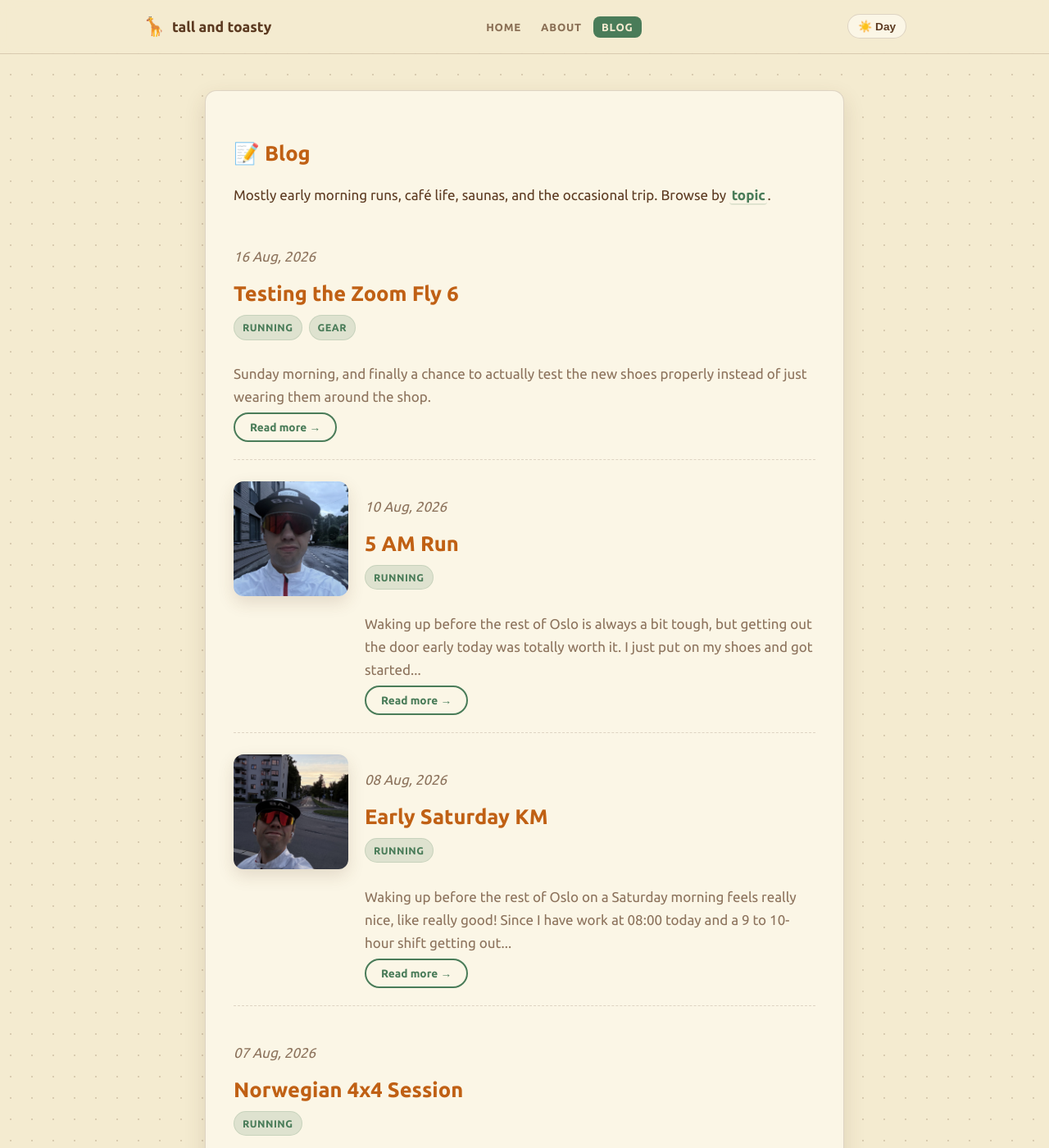
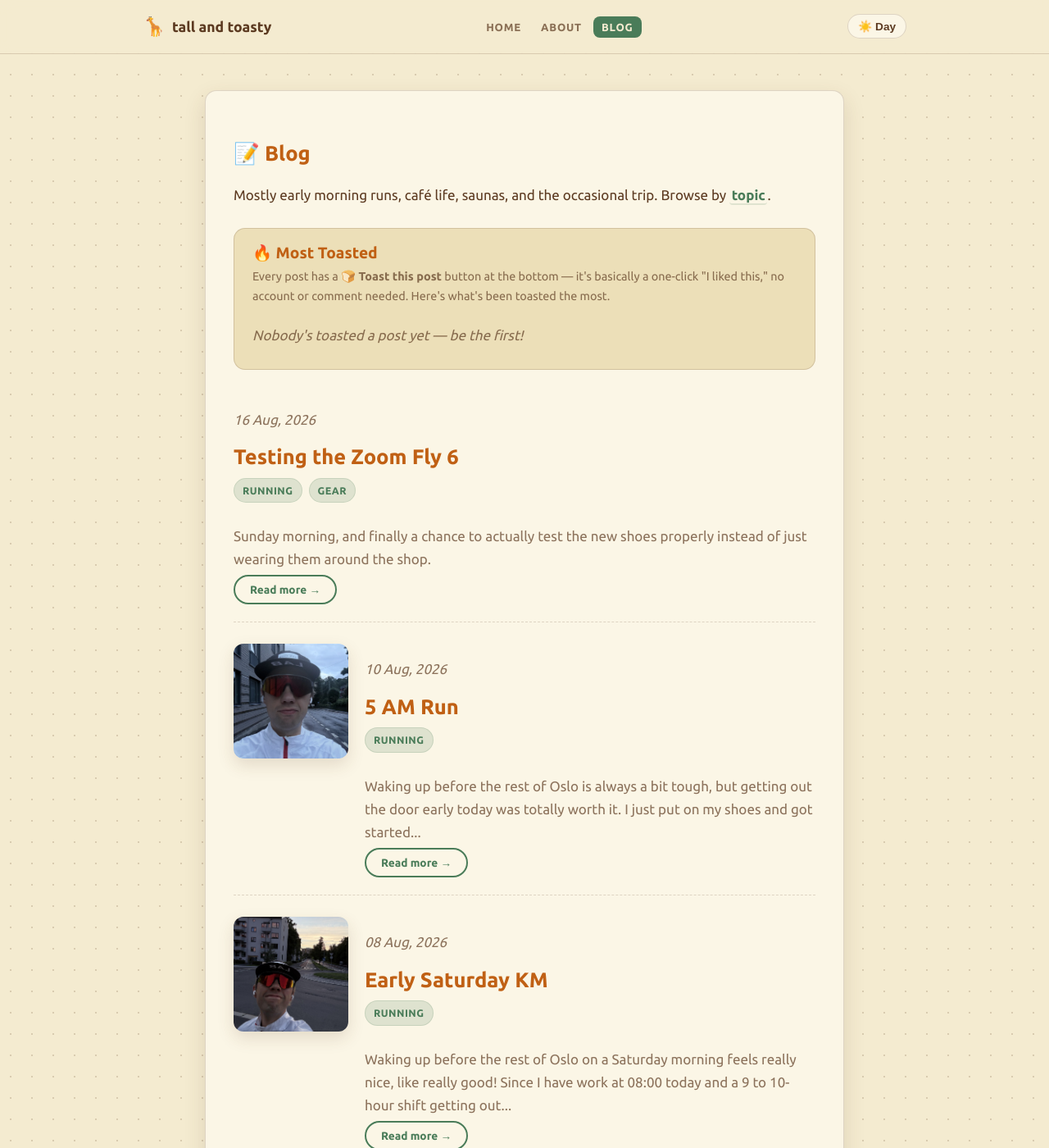
Before and after one commit to markuslyngmo/tallandtoasty, a Jekyll site: the page built from blog/index.html, in a window 1280 px wide and 1400 px high. Shown: the whole window at 82% size. Built offline with Jekyll 4.4.1, drawn with Linux system fonts in a browser that asks for light colours; the list of posts is cut into pages by our own code; comment, search, counter and statistics services are not loaded.

Commit message:
Add Most Toasted leaderboard to the blog page
Fetches each post's toast count from the abacus counter API, ranks
the top 5 with medal emoji, and links straight to the posts. Includes
an explainer of what "toasting" a post means for anyone unfamiliar
with the feature.

Co-Authored-By: Claude Sonnet 5 <noreply@anthropic.com>

```diff
--- a/assets/css/main.css
+++ b/assets/css/main.css
@@ -359,6 +359,25 @@ code { background: var(--bg-deep); padding: 0.15em 0.4em; border-radius: 5px; fo
 .page-frame h2 { margin-top: 2em; padding-top: 0.4em; border-top: 1px dashed var(--line); }
 .page-frame h2:first-of-type { border-top: none; }
 
+/* ---------- Most Toasted leaderboard ---------- */
+.most-toasted {
+  margin: 26px 0 6px;
+  padding: 18px 22px;
+  background: var(--bg-deep);
+  border: 1px solid var(--line);
+  border-radius: var(--radius);
+}
+.most-toasted h2 { margin: 0 0 6px; padding: 0; border: none; font-size: 1.2rem; }
+.most-toasted > p { margin: 0; color: var(--text-dim); font-size: 0.9rem; }
+.toast-leaderboard { list-style: none; margin: 14px 0 0; padding: 0; display: flex; flex-direction: column; }
+.toast-leaderboard-item { display: flex; align-items: center; gap: 12px; padding: 9px 0; border-bottom: 1px dashed var(--line); }
+.toast-leaderboard-item:last-child { border-bottom: none; }
+.tl-rank { font-weight: 800; width: 26px; text-align: center; flex-shrink: 0; }
+.tl-title { flex: 1; min-width: 0; font-weight: 700; color: var(--heading); border: none; background: none; padding: 0; }
+.tl-title:hover { background: none; color: var(--accent); }
+.tl-count { color: var(--text-dim); font-size: 0.85rem; white-space: nowrap; flex-shrink: 0; }
+.toast-leaderboard-status { color: var(--text-dim); font-style: italic; padding: 8px 0; }
+
 /* ---------- Blog list ---------- */
 .full-post { margin: 3em 0; padding-bottom: 3em; border-bottom: 1px dashed var(--line); }
 .full-post:first-of-type { margin-top: 1.5em; }
--- /dev/null
+++ b/assets/js/toast-leaderboard.js
@@ -0,0 +1,63 @@
+(function () {
+  "use strict";
+
+  var list = document.getElementById("toast-leaderboard");
+  var posts = window.ttPosts;
+  if (!list || !posts || !posts.length) return;
+
+  var namespace = "tallandtoasty";
+
+  function setStatus(text) {
+    list.innerHTML = "";
+    var li = document.createElement("li");
+    li.className = "toast-leaderboard-status";
+    li.textContent = text;
+    list.appendChild(li);
+  }
+
+  Promise.all(
+    posts.map(function (post) {
+      return fetch("https://abacus.jasoncameron.dev/get/" + namespace + "/" + post.slug)
+        .then(function (r) { return r.json(); })
+        .then(function (data) { return { post: post, count: data.value || 0 }; })
+        .catch(function () { return { post: post, count: 0 }; });
+    })
+  ).then(function (results) {
+    var toasted = results.filter(function (r) { return r.count > 0; });
+    toasted.sort(function (a, b) { return b.count - a.count; });
+    var top = toasted.slice(0, 5);
+
+    if (!top.length) {
+      setStatus("Nobody's toasted a post yet — be the first!");
+      return;
+    }
+
+    list.innerHTML = "";
+    var medals = ["🥇", "🥈", "🥉"];
+
+    top.forEach(function (r, i) {
+      var li = document.createElement("li");
+      li.className = "toast-leaderboard-item";
+
+      var rank = document.createElement("span");
+      rank.className = "tl-rank";
+      rank.textContent = medals[i] || (i + 1) + ".";
+
+      var link = document.createElement("a");
+      link.className = "tl-title";
+      link.href = r.post.url;
+      link.textContent = r.post.title;
+
+      var count = document.createElement("span");
+      count.className = "tl-count";
+      count.textContent = "🍞 " + r.count;
+
+      li.appendChild(rank);
+      li.appendChild(link);
+      li.appendChild(count);
+      list.appendChild(li);
+    });
+  }).catch(function () {
+    setStatus("Couldn't load toast counts right now.");
+  });
+})();
--- a/blog/index.html
+++ b/blog/index.html
@@ -8,6 +8,22 @@ pagination:
 <h1>📝 Blog</h1>
 
 <p>Mostly early morning runs, café life, saunas, and the occasional trip. Browse by <a href="{{ '/tags/' | relative_url }}">topic</a>.</p>
+
+<div class="most-toasted">
+  <h2>🔥 Most Toasted</h2>
+  <p>Every post has a <strong>🍞 Toast this post</strong> button at the bottom &mdash; it's basically a one-click "I liked this," no account or comment needed. Here's what's been toasted the most.</p>
+  <ol class="toast-leaderboard" id="toast-leaderboard">
+    <li class="toast-leaderboard-status">Loading toast counts&hellip;</li>
+  </ol>
+</div>
+
+<script>
+  window.ttPosts = [
+    {% for post in site.posts %}
+    {"slug": {{ post.slug | jsonify }}, "title": {{ post.title | jsonify }}, "url": {{ post.url | relative_url | jsonify }}}{% unless forloop.last %},{% endunless %}
+    {% endfor %}
+  ];
+</script>
 
 <div class="post-card-list">
   {% for post in paginator.posts %}
@@ -48,3 +64,5 @@ pagination:
   {% else %}<span></span>{% endif %}
 </nav>
 {% endif %}
+
+<script src="{{ '/assets/js/toast-leaderboard.js' | relative_url }}?v={{ site.time | date: '%s' }}" defer></script>
```
